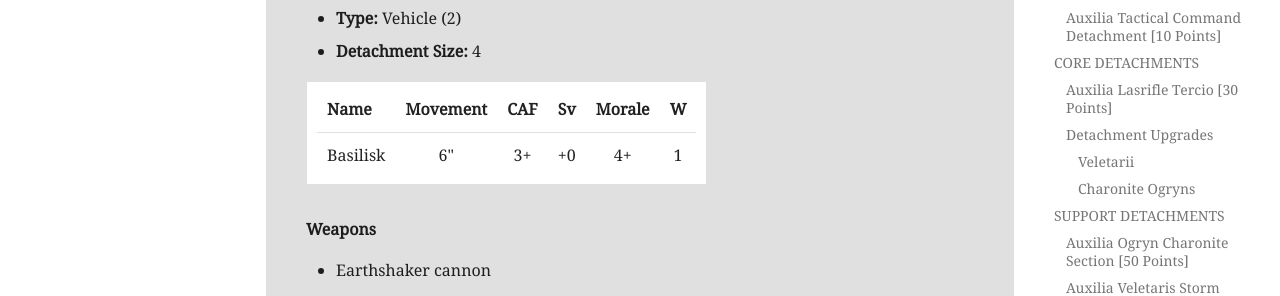
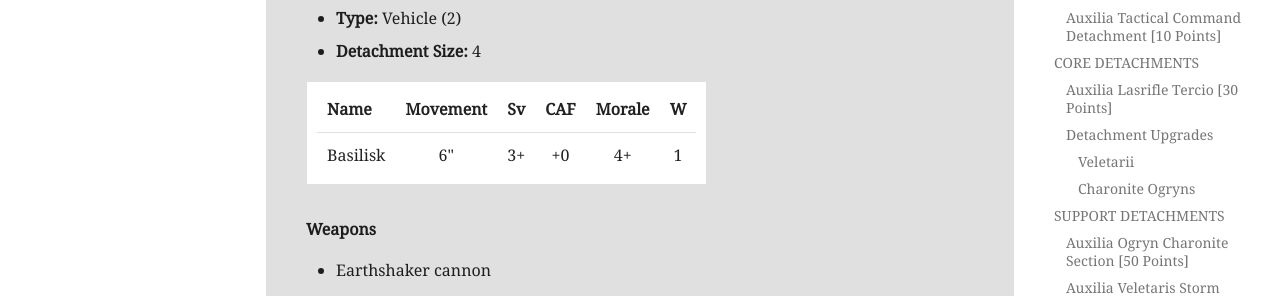
Before and after one commit to BloodBowlBase/EHeresy, an MkDocs documentation site: the page built from docs/the_solar_auxilia/detachments.md, in a window 1280 px wide and 900 px high, scrolled down 36844 px. Shown: the part 162-458 px from the top of the window. Built offline with MkDocs 1.6.1 and Material for MkDocs 9.7.7, drawn with Linux system fonts in a browser that asks for light colours.

```diff
--- a/docs/the_solar_auxilia/detachments.md
+++ b/docs/the_solar_auxilia/detachments.md
@@ -1272,7 +1272,7 @@ An Auxilia Medusa Battery can purchase one of the following upgrades:
 * **Type:** Vehicle (2)
 * **Detachment Size:** 4
 
-| Name | Movement | CAF | Sv | Morale | W |
+| Name | Movement | Sv | CAF | Morale | W |
 | -------- | :------: | :-: | :-: | :----: | :-: |
 | Basilisk | 6" | 3+ | +0 | 4+ | 1 |
 
```
